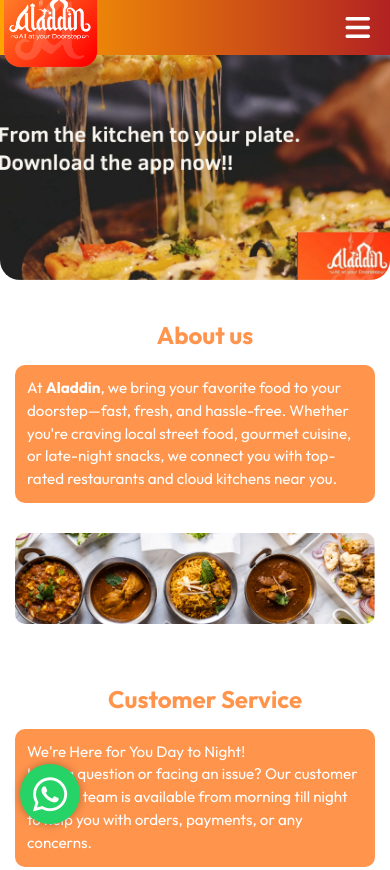
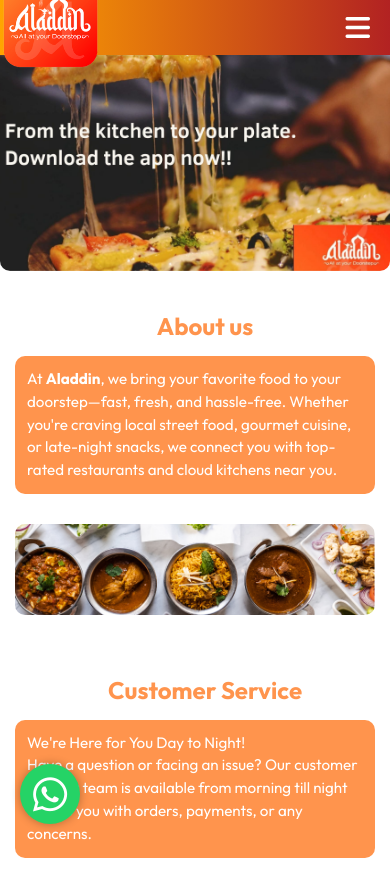
Before and after one commit to avaghadevaishnavi/Aladdin-food-delivery-website, a plain HTML site: page index.html in a window 390 px wide. Shown: the top 870 px of the page. Drawn offline with Linux system fonts and the light colour scheme.

Commit message:
banner changes

```diff
--- a/styles.css
+++ b/styles.css
@@ -168,7 +168,7 @@
 }
 
 .text-content h1 {
-  font-size: 75px;
+  font-size: 70px;
   font-weight: 550;
   margin-top: 0;
   color: white;
@@ -247,8 +247,8 @@
     flex-direction: column;
     justify-content: center;
     text-align: center;
-    padding: 200px 40px 10px;
-    border-radius: 20px;
+    padding: 200px 40px 1px;
+    border-radius: 10px;
   }
 
 
```
